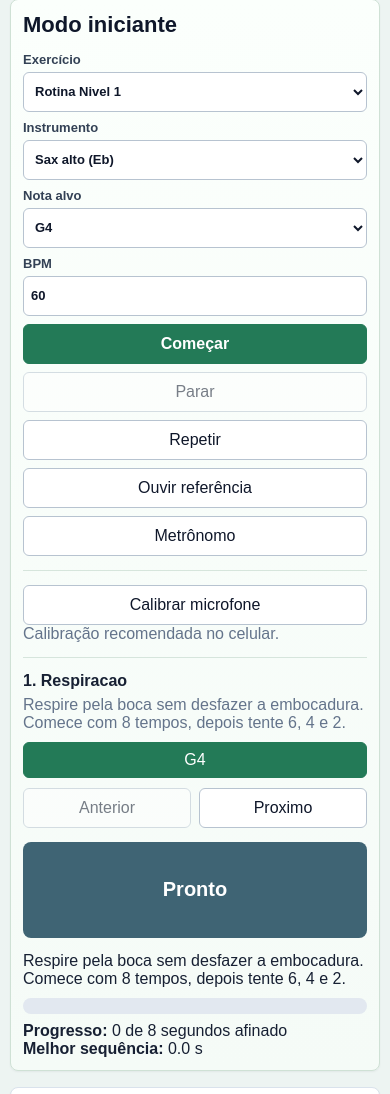
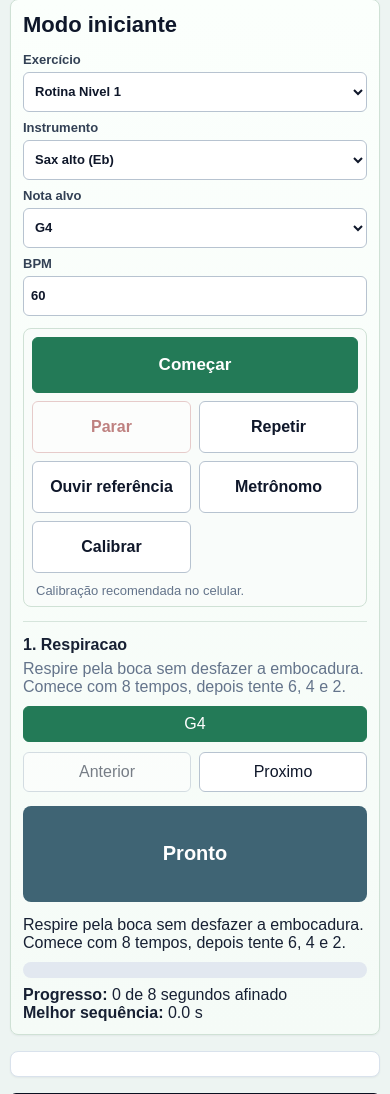
Before and after one commit to monitoramentopedagogico-nam/audio, a Django app: page /audio/ in a window 390 px wide. Shown: the part 655-1749 px from the top of the page. Run offline with Django 4.2, Linux system fonts and the light colour scheme; the visitor is signed in with stand-in values (Sample User, id 1).

Commit message:
Add beginner play control panel

```diff
--- a/mysite/app/templates/app/audio.html
+++ b/mysite/app/templates/app/audio.html
@@ -172,23 +172,6 @@
       border-color:var(--accent);
       color:#fff;
     }
-    #beginnerStartBtn{
-      background:var(--accent);
-      border-color:var(--accent);
-      color:#fff;
-      font-weight:800;
-    }
-    #beginnerStartBtn:hover:not(:disabled){
-      background:var(--accent-strong);
-      border-color:var(--accent-strong);
-    }
-    #beginnerStartBtn.is-listening,
-    #beginnerStartBtn.is-listening:disabled{
-      background:#12394f;
-      border-color:#12394f;
-      color:#fff;
-      opacity:1;
-    }
     .stage-hidden{display:none!important}
     #beginnerPanel{
       border-color:#cfe1d5;
@@ -213,6 +196,46 @@
       font-weight:700;
     }
     #beginnerControls select,#beginnerControls input,#perceptionControls select{width:100%;padding:7px}
+    .practice-play-panel{
+      display:grid;
+      grid-template-columns:minmax(150px,1.2fr) repeat(5,minmax(96px,1fr));
+      gap:8px;
+      align-items:stretch;
+      margin:12px 0;
+      padding:10px;
+      border:1px solid #cfe1d5;
+      border-radius:8px;
+      background:#f9fcfa;
+    }
+    .practice-play-panel button{
+      min-height:52px;
+      font-weight:800;
+    }
+    #beginnerStartBtn{
+      background:var(--accent);
+      border-color:var(--accent);
+      color:#fff;
+      font-size:17px;
+    }
+    #beginnerStartBtn:hover:not(:disabled){
+      background:var(--accent-strong);
+      border-color:var(--accent-strong);
+    }
+    #beginnerStartBtn.is-listening,
+    #beginnerStartBtn.is-listening:disabled{
+      background:#12394f;
+      border-color:#12394f;
+      color:#fff;
+      opacity:1;
+    }
+    #beginnerStopBtn{border-color:#d7a4a4;color:#8f1d1d}
+    #beginnerRepeatBtn,#beginnerReferenceBtn,#beginnerMetronomeBtn,#calibrateMicBtn{background:#fff}
+    .play-panel-status{
+      grid-column:1 / -1;
+      color:var(--muted);
+      font-size:13px;
+      padding:2px 4px 0;
+    }
     .perception-hidden{display:none!important}
     #beginnerSignal{
       display:grid;
@@ -241,7 +264,7 @@
     #beginnerMessage{font-size:18px;margin-bottom:10px;color:#172033}
     #beginnerProgress{height:16px;background:#e2e8f0;border-radius:8px;overflow:hidden}
     #beginnerProgressFill{height:100%;width:0;background:#247a3b;transition:width .12s linear}
-    #beginnerRoutine,#calibrationPanel{
+    #beginnerRoutine{
       border-top:1px solid #d6e5dc;
       margin-top:14px;
       padding-top:14px;
@@ -375,9 +398,18 @@
         padding:8px;
         font-size:14px;
       }
+      .practice-play-panel{
+        grid-template-columns:1fr 1fr;
+        padding:8px;
+      }
+      #beginnerStartBtn{
+        grid-column:1 / -1;
+        min-height:56px;
+      }
+      .play-panel-status{grid-column:1 / -1}
       #beginnerControls,#perceptionControls,#controls,.tool-row{display:grid;grid-template-columns:1fr;gap:8px;align-items:stretch}
       #beginnerControls label,#perceptionControls label{width:100%;min-width:0}
-      #beginnerControls button,#controls button,.tool-row button,#advancedToggle,#calibrationPanel button{width:100%}
+      #beginnerControls button,#controls button,.tool-row button,#advancedToggle{width:100%}
       #beginnerSignal{grid-template-columns:1fr}
       #beginnerLight{min-height:96px;font-size:20px}
       #beginnerMessage{font-size:16px}
@@ -459,11 +491,15 @@
       <label>BPM
         <input id="beginnerBpm" type="number" value="60" min="30" max="240">
       </label>
+    </div>
+    <div class="practice-play-panel" aria-label="Controles de estudo">
       <button id="beginnerStartBtn" type="button">Come&ccedil;ar</button>
       <button id="beginnerStopBtn" type="button" disabled>Parar</button>
       <button id="beginnerRepeatBtn" type="button">Repetir</button>
       <button id="beginnerReferenceBtn" type="button">Ouvir refer&ecirc;ncia</button>
       <button id="beginnerMetronomeBtn" type="button">Metr&ocirc;nomo</button>
+      <button id="calibrateMicBtn" type="button">Calibrar</button>
+      <div class="play-panel-status" id="calibrationStatus">Calibra&ccedil;&atilde;o recomendada no celular.</div>
     </div>
     <div id="perceptionControls" class="perception-hidden">
       <label>Tom
@@ -511,10 +547,6 @@
         </select>
       </label>
       <button id="worshipSaxReferenceBtn" type="button">Ouvir como sax</button>
-    </div>
-    <div id="calibrationPanel">
-      <button id="calibrateMicBtn" type="button">Calibrar microfone</button>
-      <span id="calibrationStatus">Calibra&ccedil;&atilde;o recomendada no celular.</span>
     </div>
     <div id="beginnerRoutine">
       <div id="routineStepTitle">Rotina Nivel 1</div>
```
